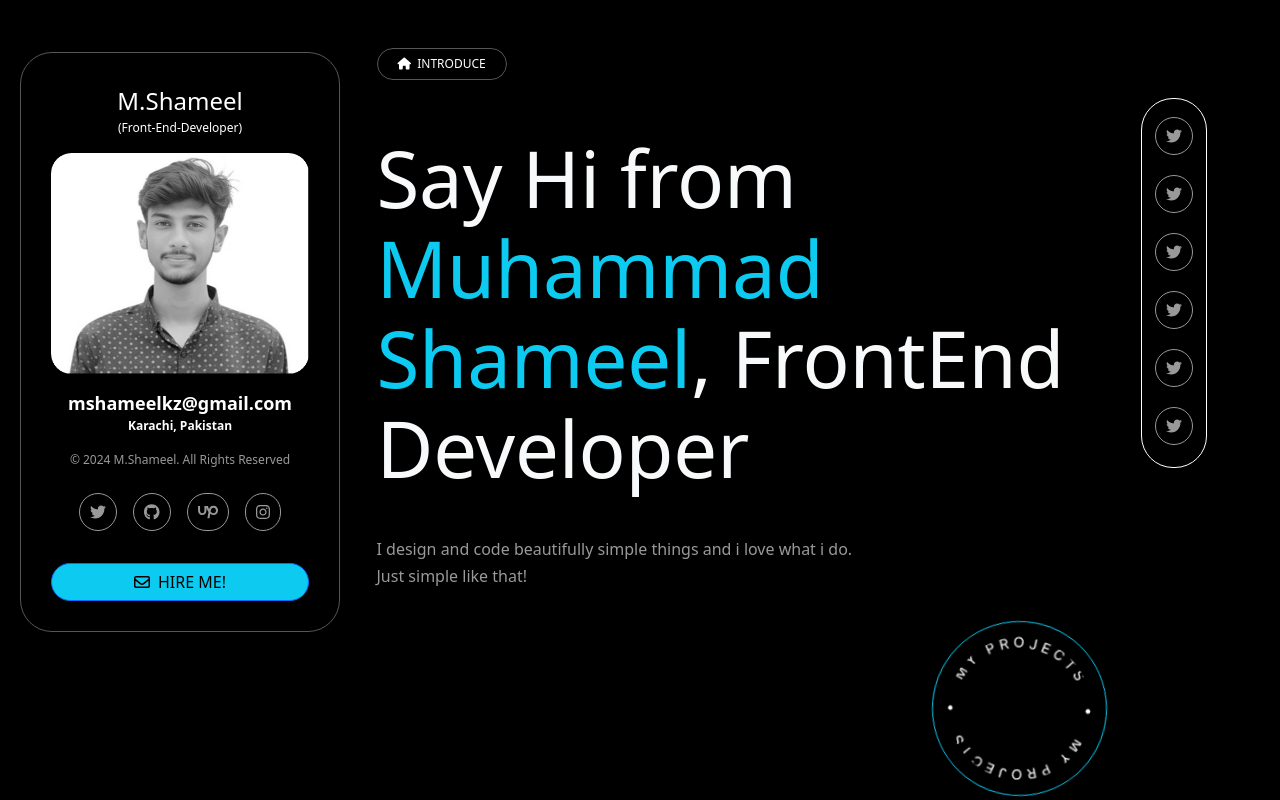
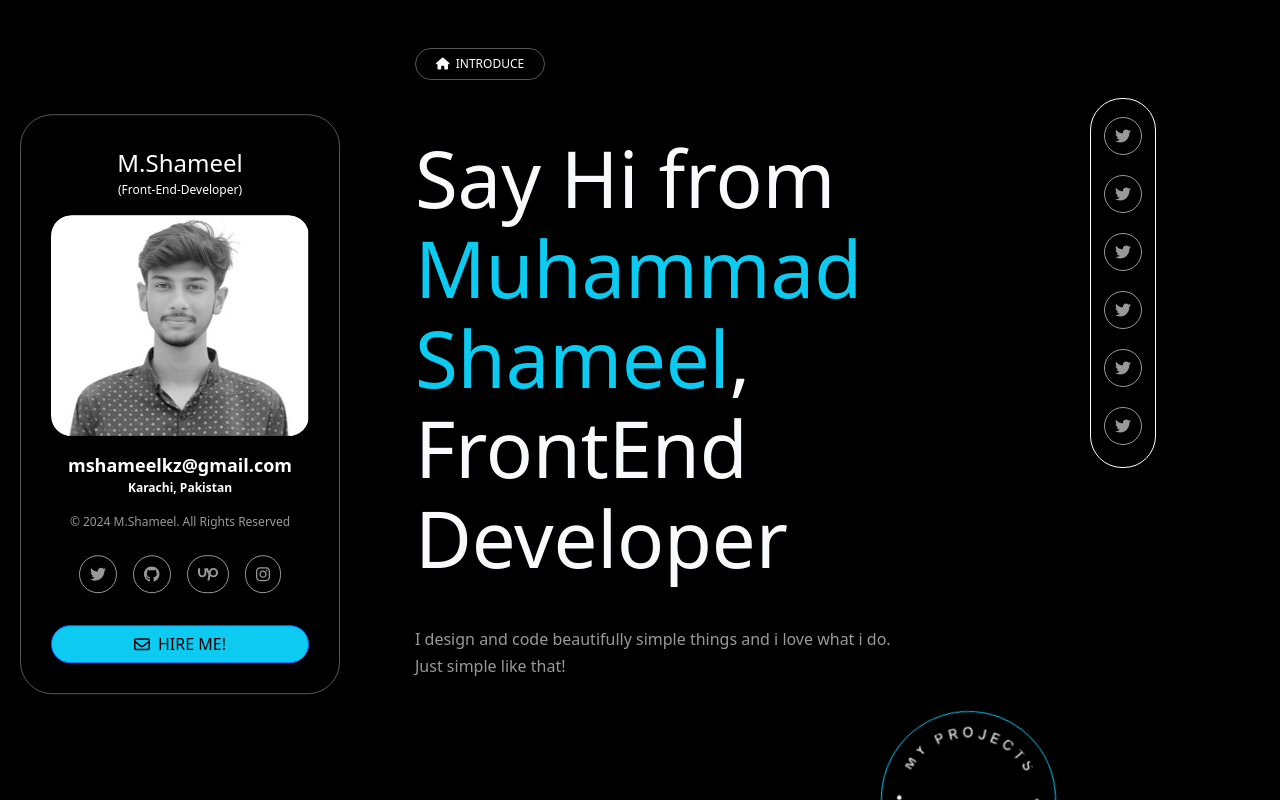
Before and after one commit to MuhammadShameel/My-Portfolio, a React (Create React App) app: page / in a window 1280 px wide. Shown: the top 800 px of the page. Built offline with nearby package versions, Linux system fonts and the light colour scheme.

Commit message:
add sidebar css for responsive

```diff
--- a/src/index.css
+++ b/src/index.css
@@ -3,19 +3,19 @@ body {
   color: white;
   overflow-x: hidden;
 }
-.container {
+/* .container {
   width: 100%;
   padding-right: 5px !important;
   padding-left: 5px !important;
   margin-right: auto;
   margin-left: auto;
-}
-
+} */
+/*
 @media (min-width: 1200px) {
   .container {
     max-width: 1340px;
   }
-}
+} */
 
 .primary-text-color {
   color: #999999;
@@ -27,7 +27,14 @@ body {
 
 @media (min-width: 992px) and (max-width: 2024px) {
   .sidebar {
+    margin: 10px 0;
+    border: 1px solid #565656;
+    padding: 30px;
     position: fixed;
+    top: 50%;
+    transform: translateY(-50%);
+    left: 20px;
+    overflow-y: auto;
   }
 }
 
```
